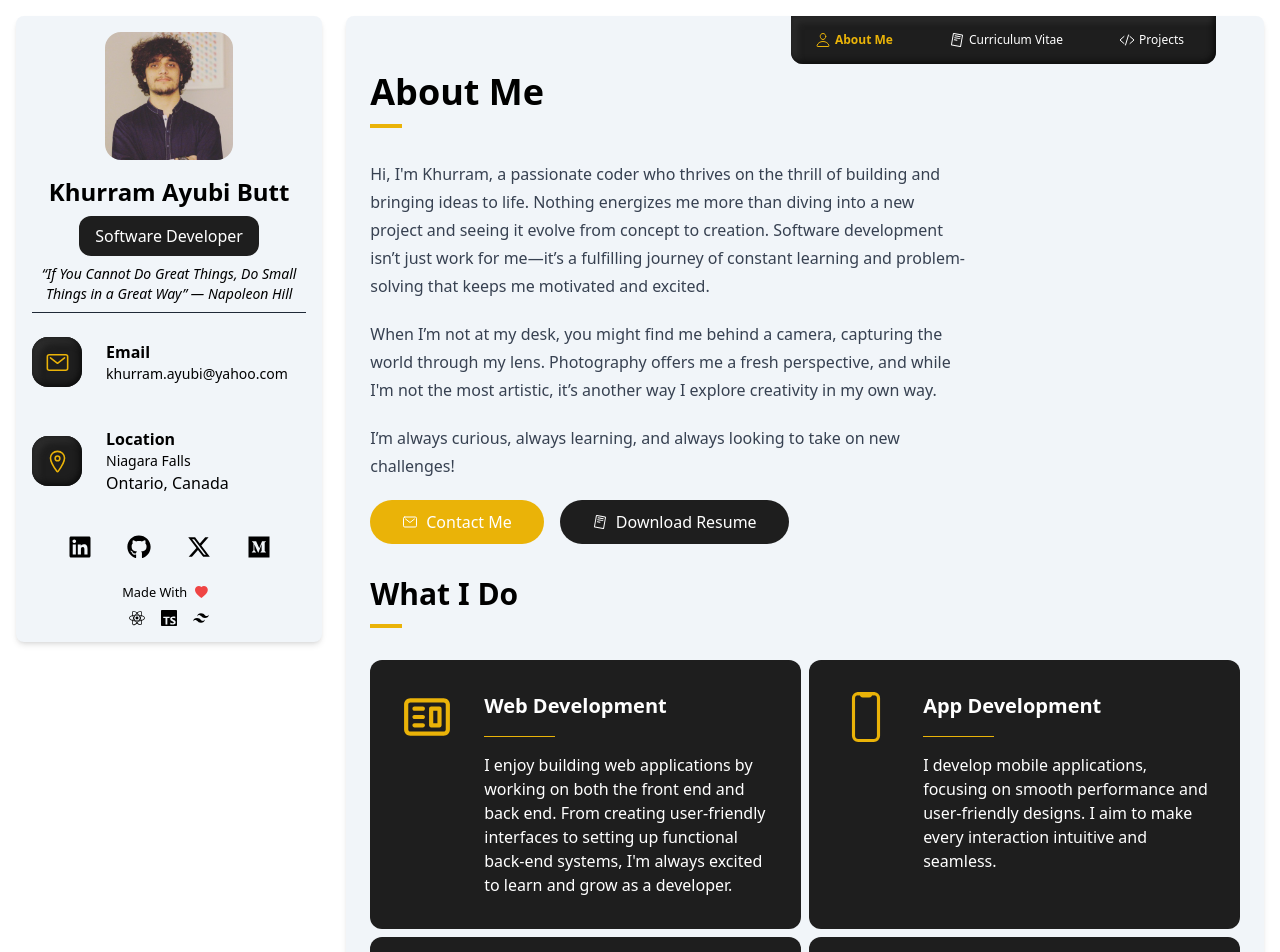
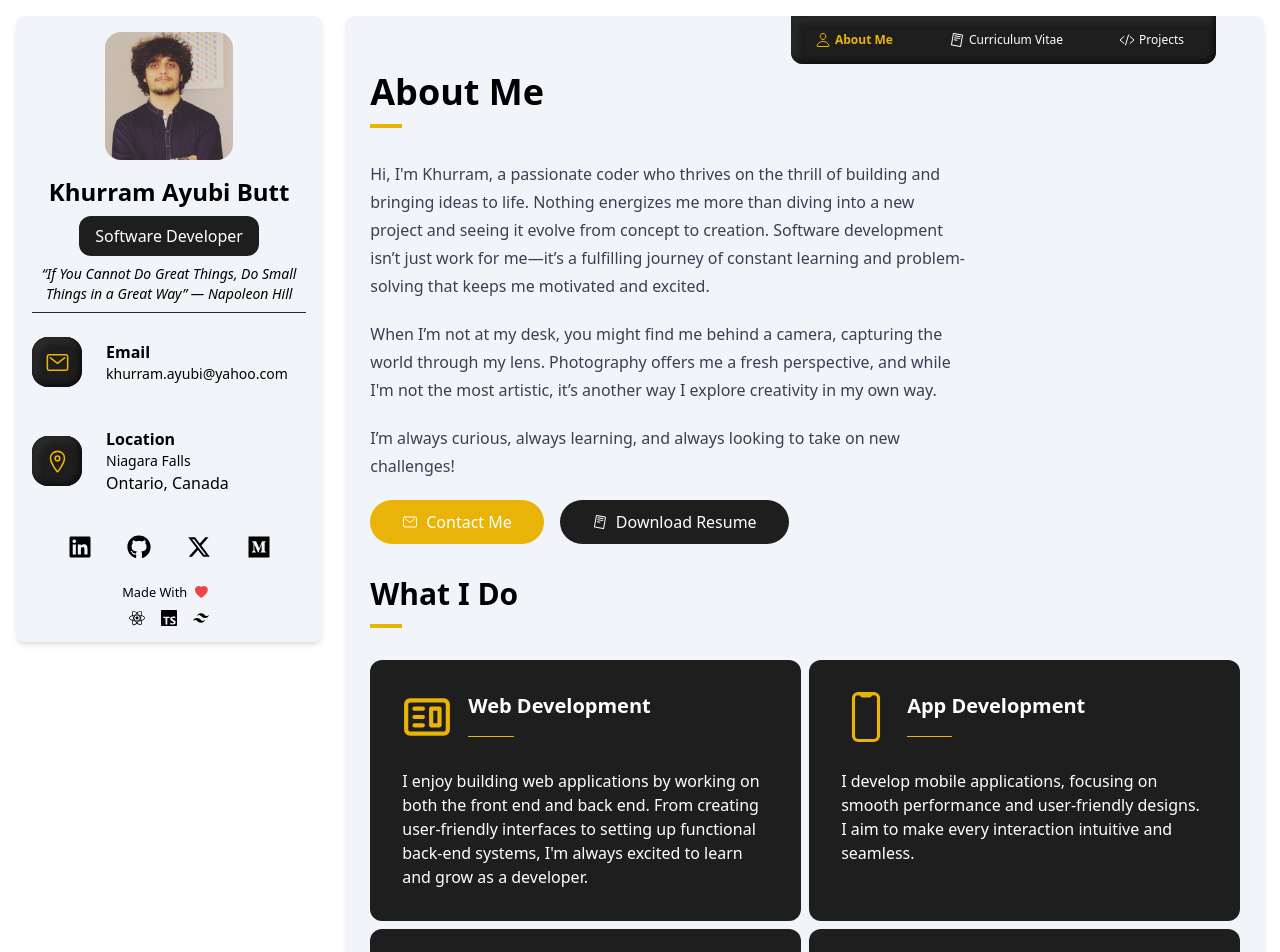
Before and after one commit to khurramayubi/khurramayubi.github.io, a React (Vite) app: page / in a window 1280 px wide. Shown: the top 952 px of the page. Built offline with nearby package versions, Linux system fonts and the light colour scheme.

Commit message:
FeatureBlock description gets crammed on smaller screens

```diff
--- a/src/components/Section/FeatureBlock.tsx
+++ b/src/components/Section/FeatureBlock.tsx
@@ -16,14 +16,17 @@ export default function FeatureBlock({
 			initial={{ scaleX: 0, scaleY: 0 }}
 			whileInView={{ scaleX: 1, scaleY: 1 }}
 			transition={{ duration: 3, type: "spring" }}
-			className="bg-[#1e1e1e] text-white rounded-xl p-8 flex gap-8 lg:w-1/2"
+			className="bg-[#1e1e1e] text-white rounded-xl p-8 flex flex-col gap-4 lg:w-1/2"
 		>
-			<Icon size={50} className="text-yellow-500 shrink-0" />
-			<div>
-				<h5 className="text-xl font-bold pb-4">{heading}</h5>
-				<hr className="pb-4 border-yellow-500 w-1/4" />
-				<p>{description}</p>
+			<div className="flex flex-row gap-4">
+				<Icon size={50} className="text-yellow-500 shrink-0" />
+				<div>
+					<h5 className="text-xl font-bold pb-4">{heading}</h5>
+					<hr className="pb-4 border-yellow-500 w-1/4" />
+				</div>
 			</div>
+
+			<p>{description}</p>
 		</motion.div>
 	);
 }
```
